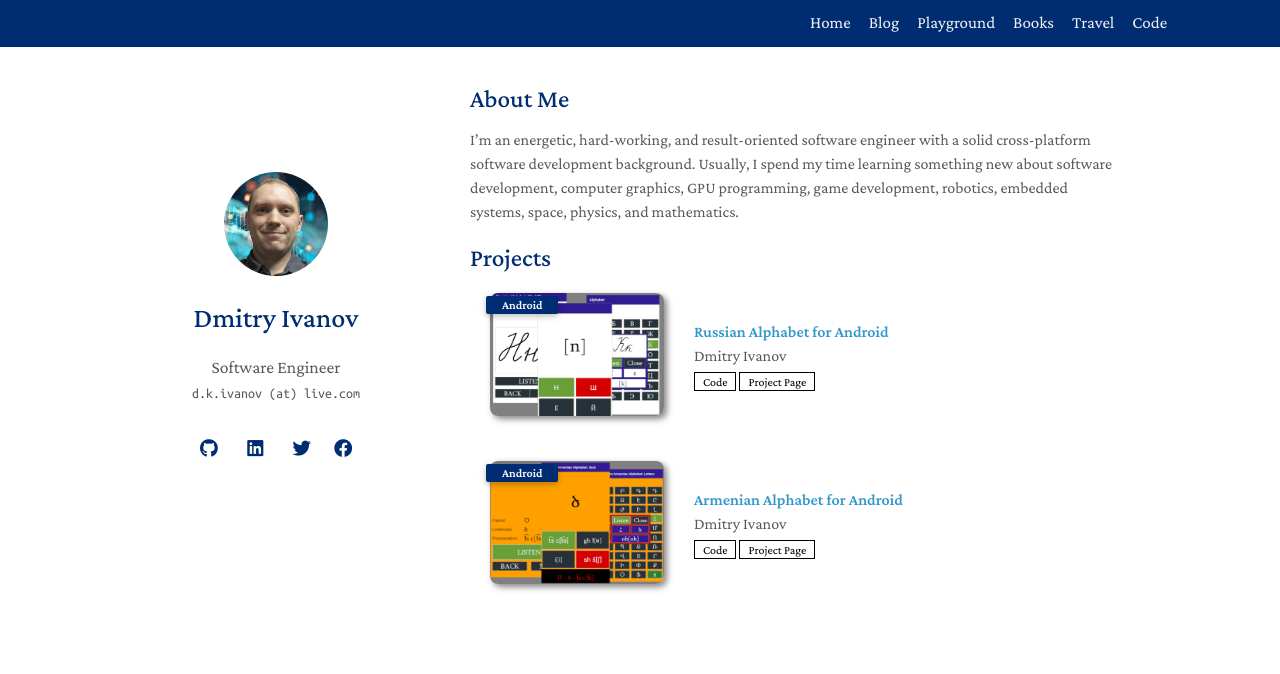
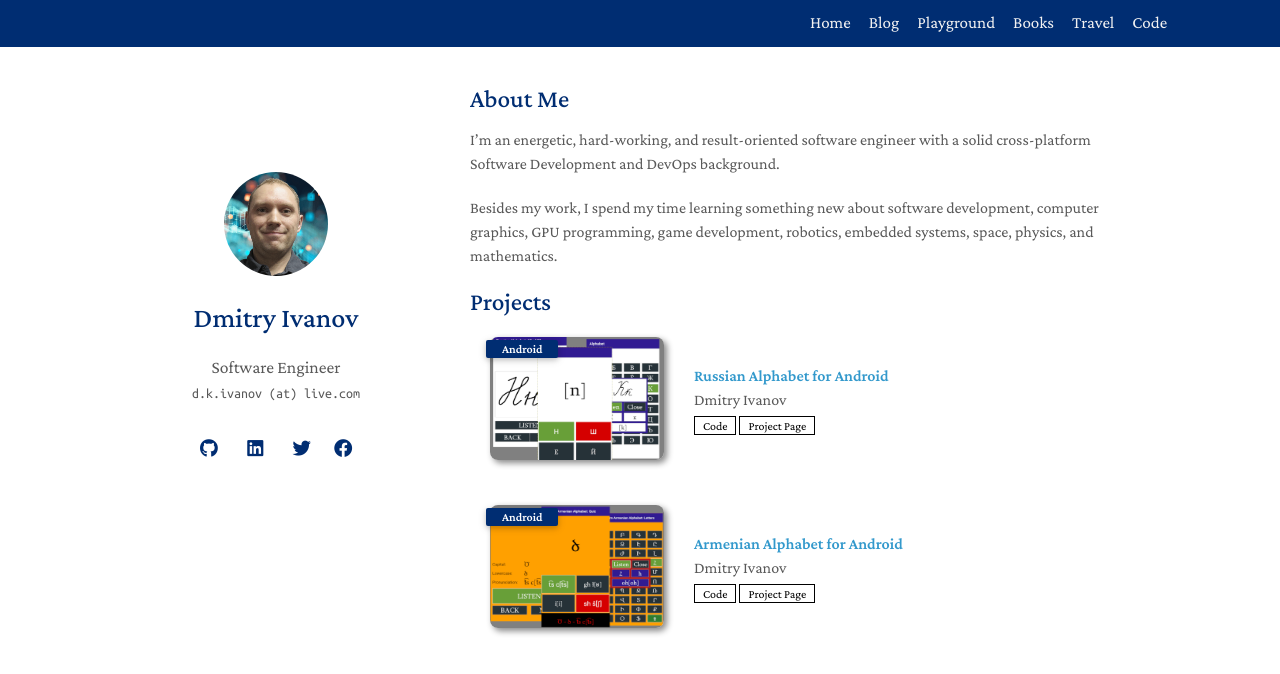
Before and after one commit to d-k-ivanov/d-k-ivanov.github.io, a Jekyll site: the page built from index.md, in a window 1280 px wide. Shown: the top 674 px of the page. Built offline with Jekyll 4.4.1, drawn with Linux system fonts in a browser that asks for light colours; a style sheet for code colours, icons or effects is not loaded.

Commit message:
Post 2024-19-01-10-37

```diff
--- a/index.md
+++ b/index.md
@@ -5,7 +5,8 @@
 
 ## About Me
 
-I'm an energetic, hard-working, and result-oriented software engineer with a solid cross-platform software development background.
-Usually, I spend my time learning something new about software development, computer graphics, GPU programming, game development, robotics, embedded systems, space, physics, and mathematics.
+I'm an energetic, hard-working, and result-oriented software engineer with a solid cross-platform Software Development and DevOps background.
+
+Besides my work, I spend my time learning something new about software development, computer graphics, GPU programming, game development, robotics, embedded systems, space, physics, and mathematics.
 
 {% include_relative _includes/projects.md %}
```
